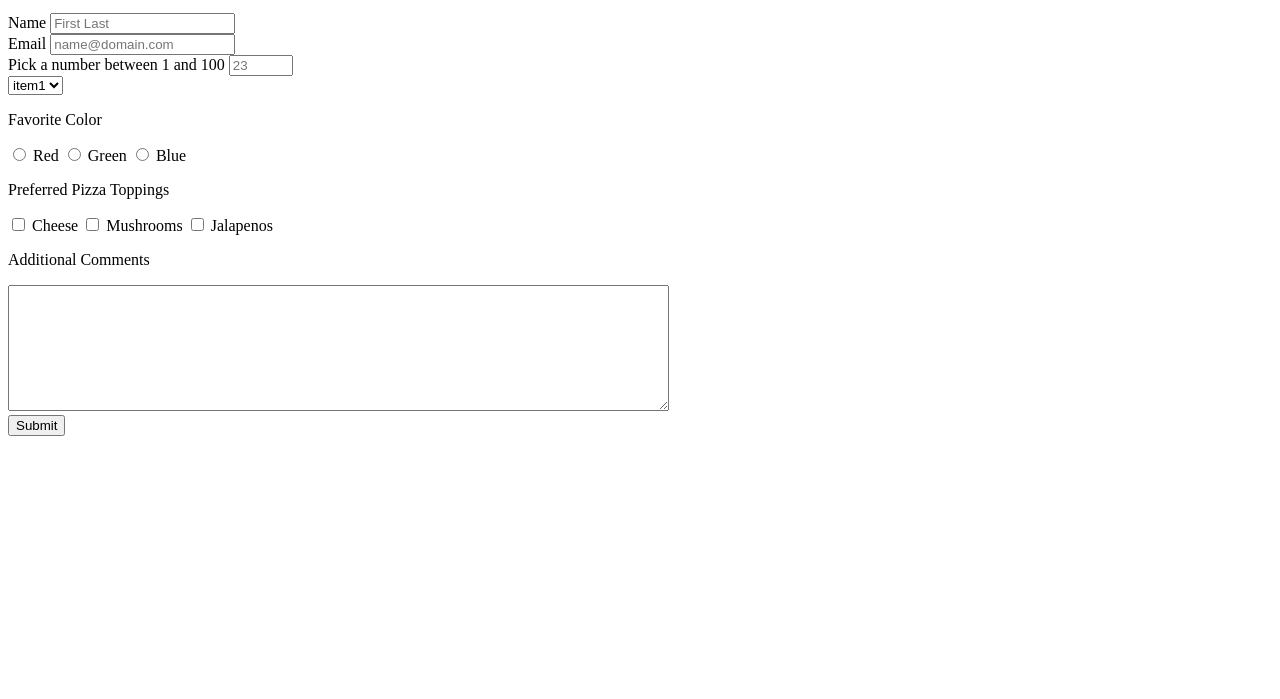
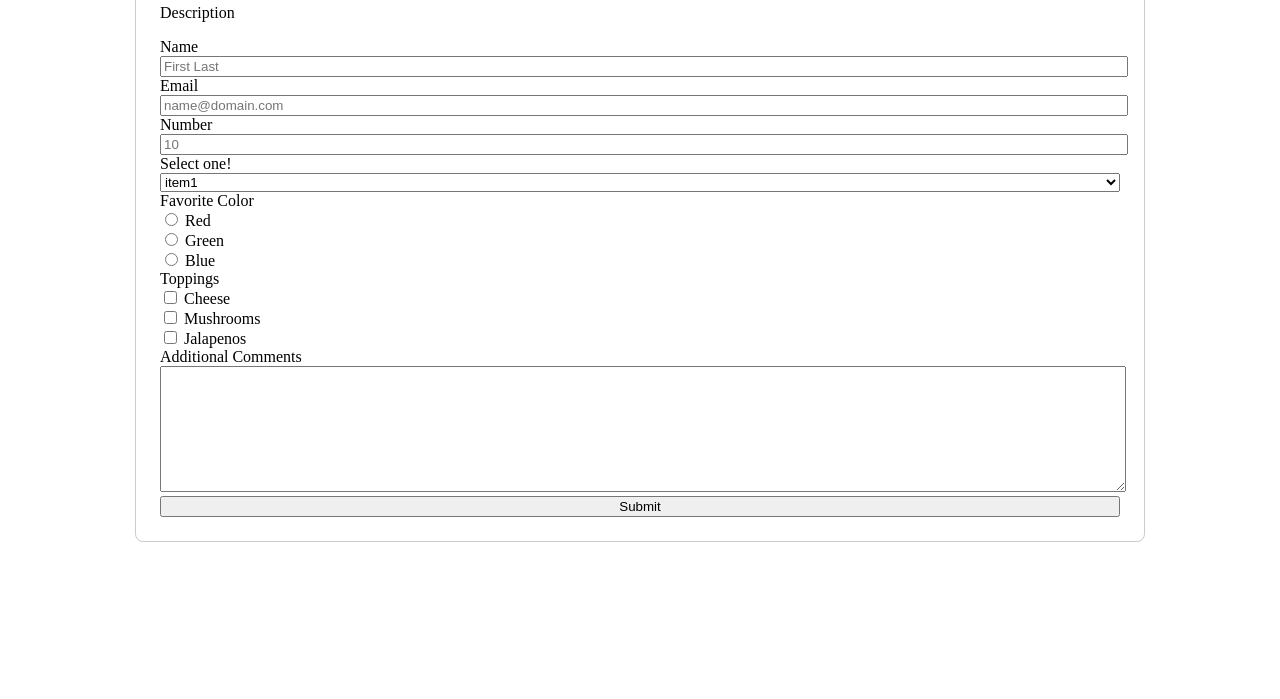
Before and after one commit to rotyflo/survey, a plain HTML site: page index.html in a window 1280 px wide. Shown: the part 101-800 px from the top of the page. Drawn offline with Linux system fonts and the light colour scheme.

Commit message:
Add basic formatting

```diff
--- /dev/null
+++ b/css/main.css
@@ -0,0 +1,17 @@
+body {
+  max-width: 960px;
+  margin: auto;
+  padding: 24px;
+  border: 1px solid #ccc;
+  border-radius: 8px;
+}
+
+.wide {
+  width: 100%;
+}
+
+#name-label,
+#email-label,
+#number-label {
+  margin: 12px 0;
+}
--- a/index.html
+++ b/index.html
@@ -3,7 +3,7 @@
 <head>
   <meta charset="utf-8">
   <meta name="viewport" content="width=device-width, initial-scale=1.0">
-
+  <link rel="stylesheet" href="css/main.css">
   <title>Survey Form</title>
 </head>
 <body>
@@ -14,21 +14,22 @@
   <form id="survey-form" action="index.html" method="post">
     <div>
       <label id="name-label" for="name">Name</label>
-      <input id="name" type="text" name="name" placeholder="First Last" required>
+      <input id="name" class="wide" type="text" name="name" placeholder="First Last" required>
     </div>
 
     <div>
       <label id="email-label" for="email">Email</label>
-      <input id="email" type="email" name="email" placeholder="name@domain.com" required>
+      <input id="email" class="wide" type="email" name="email" placeholder="name@domain.com" required>
     </div>
 
     <div>
-      <label id="number-label" for="number">Pick a number between 1 and 100</label>
-      <input id="number" type="number" name="number" min="1" max="100" placeholder="23">
+      <label id="number-label" for="number">Number</label>
+      <input id="number" class="wide" type="number" name="number" min="1" max="10" placeholder="10">
     </div>
 
     <div>
-      <select id="dropdown" name="">
+      <label for="">Select one!</label>
+      <select id="dropdown" class="wide" name="">
         <option value="item1">item1</option>
         <option value="item2">item2</option>
         <option value="item3">item3</option>
@@ -36,35 +37,43 @@
     </div>
 
     <div>
-      <p>Favorite Color</p>
+      <label for="fav-color">Favorite Color</label>
+      <div>
         <input type="radio" name="fav-color" value="red">
         <label for="red">Red</label>
-
+      </div>
+      <div>
         <input type="radio" name="fav-color" value="green">
         <label for="green">Green</label>
-
+      </div>
+      <div>
         <input type="radio" name="fav-color" value="blue">
         <label for="blue">Blue</label>
       </div>
+    </div>
 
     <div>
-      <p>Preferred Pizza Toppings</p>
+      <label for="toppings">Toppings</label>
+      <div>
         <input type="checkbox" name="toppings" value="cheese">
         <label for="cheese">Cheese</label>
-
+      </div>
+      <div>
         <input type="checkbox" name="toppings" value="mushrooms">
         <label for="mushrooms">Mushrooms</label>
-
+      </div>
+      <div>
         <input type="checkbox" name="toppings" value="jalapenos">
         <label for="jalapenos">Jalapenos</label>
       </div>
+    </div>
 
-    <p>Additional Comments</p>
-    <textarea name="comments" rows="8" cols="80"></textarea>
+    <label for="comments">Additional Comments</label>
+    <textarea name="comments" class="wide" rows="8"></textarea>
 
     <br>
 
-    <button id="submit" type="submit" name="submit">Submit</button>
+    <button id="submit" class="wide" type="submit" name="submit">Submit</button>
   </form>
 
   <script type="text/javascript" src="https://cdn.freecodecamp.org/testable-projects-fcc/v1/bundle.js"></script>
```
Lines whose indentation alone changed are shown as unchanged.
